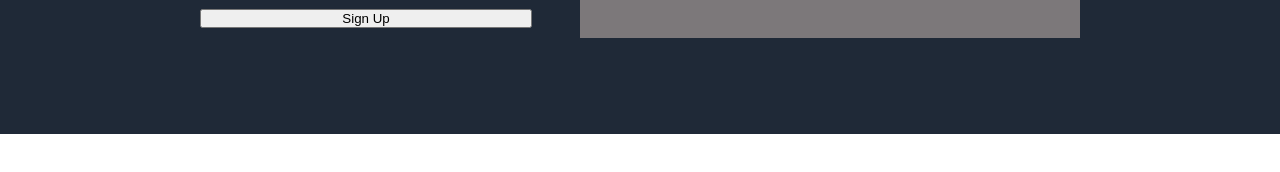
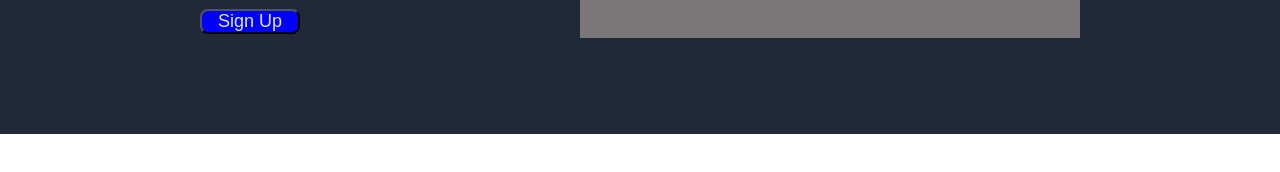
Before and after one commit to mn-chetan/landing-page, a plain HTML site: page index.html in a window 1280 px wide. Shown: the part 290-462 px from the top of the page. Drawn offline with Linux system fonts and the light colour scheme.

Commit message:
Change styling for sign up button

```diff
--- a/style.css
+++ b/style.css
@@ -52,7 +52,8 @@ ul {
 
 .header .main .text p,
 ul,
-.placeholder {
+.placeholder,
+.header .main .text button {
   font-size: 18px;
   color: #e5e7eb;
 }
@@ -61,3 +62,9 @@ ul,
   color: #f9faf8;
   font-size: 24px;
 }
+
+.header .main .text button {
+  width: 100px;
+  background-color: hsl(240, 100%, 50%);
+  border-radius: 8px;
+}
```
